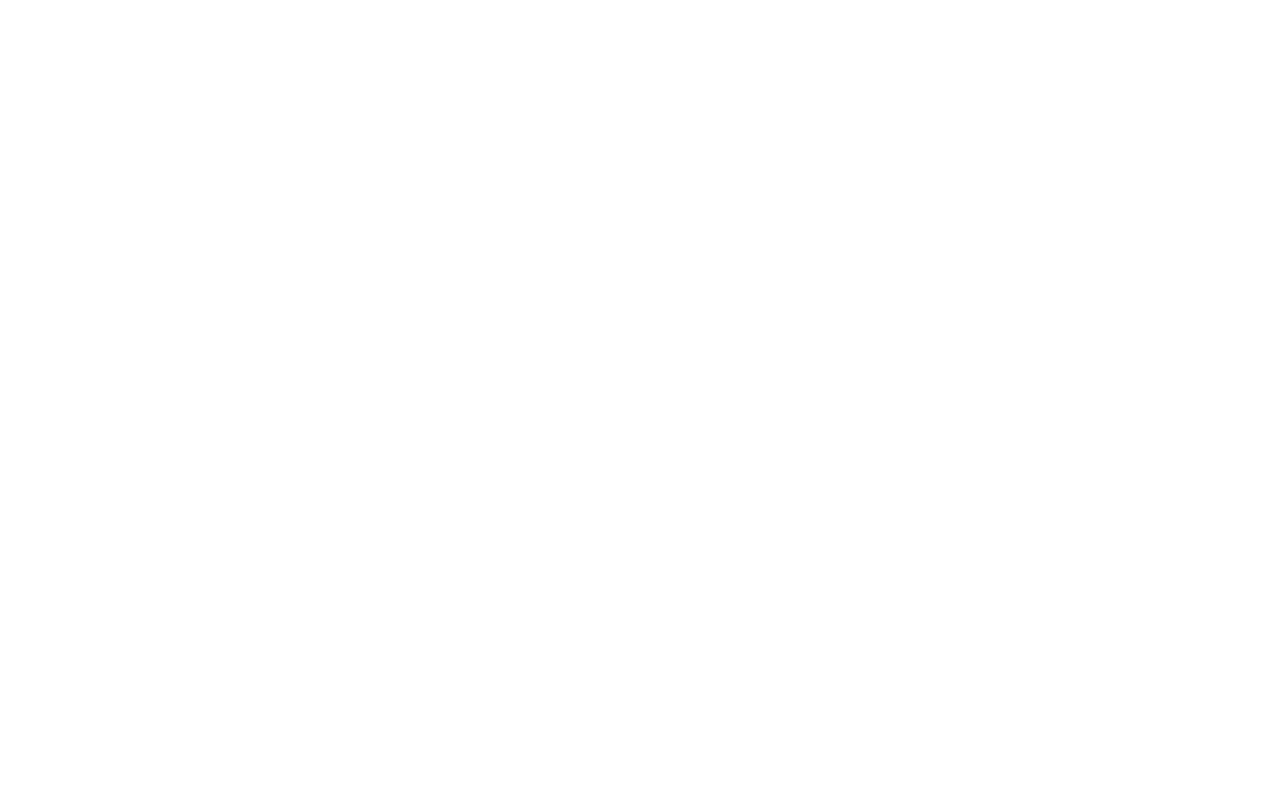
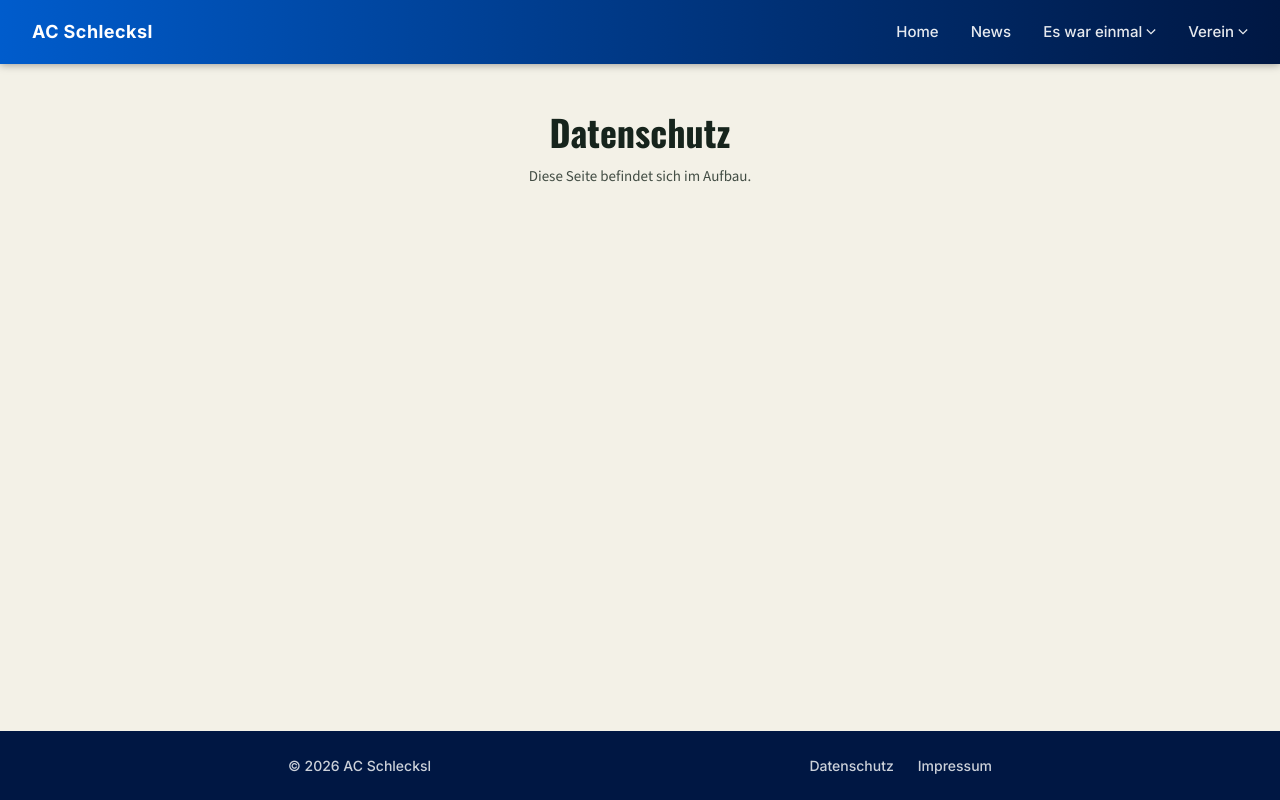
Before and after one commit to Marsetex/ac-schlecksl-website, a Vue app: page /datenschutz in a window 1280 px wide. Before the commit this address had no page. Built offline with nearby package versions, Linux system fonts and the light colour scheme.

Commit message:
Created ImprintPage and PrivacyPage

```diff
--- /dev/null
+++ b/src/pages/ImprintPage.vue
@@ -0,0 +1,23 @@
+<script lang="ts" setup>
+import AppFooter from '@/components/layout/AppFooter.vue'
+import NavigationBar from '@/components/layout/NavigationBar.vue'
+</script>
+
+<template>
+  <div class="bg-chalk flex min-h-screen flex-col font-sans">
+    <NavigationBar />
+
+    <main class="mx-auto w-full max-w-3xl flex-1 px-6 pt-28 pb-24 sm:px-8">
+      <header class="mb-12 text-center">
+        <h1 class="font-display text-pitch-dark text-3xl font-bold sm:text-4xl">
+          Impressum
+        </h1>
+        <p class="font-body text-pitch-dark/80 mt-3 text-[15px] leading-relaxed">
+          Diese Seite befindet sich im Aufbau.
+        </p>
+      </header>
+    </main>
+
+    <AppFooter />
+  </div>
+</template>
--- /dev/null
+++ b/src/pages/PrivacyPage.vue
@@ -0,0 +1,23 @@
+<script lang="ts" setup>
+import AppFooter from '@/components/layout/AppFooter.vue'
+import NavigationBar from '@/components/layout/NavigationBar.vue'
+</script>
+
+<template>
+  <div class="bg-chalk flex min-h-screen flex-col font-sans">
+    <NavigationBar />
+
+    <main class="mx-auto w-full max-w-3xl flex-1 px-6 pt-28 pb-24 sm:px-8">
+      <header class="mb-12 text-center">
+        <h1 class="font-display text-pitch-dark text-3xl font-bold sm:text-4xl">
+          Datenschutz
+        </h1>
+        <p class="font-body text-pitch-dark/80 mt-3 text-[15px] leading-relaxed">
+          Diese Seite befindet sich im Aufbau.
+        </p>
+      </header>
+    </main>
+
+    <AppFooter />
+  </div>
+</template>
--- a/src/router/index.ts
+++ b/src/router/index.ts
@@ -3,9 +3,11 @@ import BoardPage from '@/pages/BoardPage.vue'
 import EventsPage from '@/pages/EventsPage.vue'
 import GalleryPage from '@/pages/GalleryPage.vue'
 import HistoryPage from '@/pages/HistoryPage.vue'
+import ImprintPage from '@/pages/ImprintPage.vue'
 import ClubLanding from '@/pages/LandingPage.vue'
 import MatchesOverviewPage from '@/pages/matches/MatchesOverviewPage.vue'
 import NewsPage from '@/pages/NewsPage.vue'
+import PrivacyPage from '@/pages/PrivacyPage.vue'
 import TeamPage from '@/pages/TeamPage.vue'
 import TrainingPage from '@/pages/TrainingPage.vue'
 
@@ -21,6 +23,8 @@ const router = createRouter({
     { path: '/mannschaft', name: 'mannschaft', component: TeamPage },
     { path: '/termine', name: 'termine', component: EventsPage },
     { path: '/galerie', name: 'galerie', component: GalleryPage },
+    { path: '/datenschutz', name: 'datenschutz', component: PrivacyPage },
+    { path: '/impressum', name: 'impressum', component: ImprintPage },
   ],
 })
 
```
